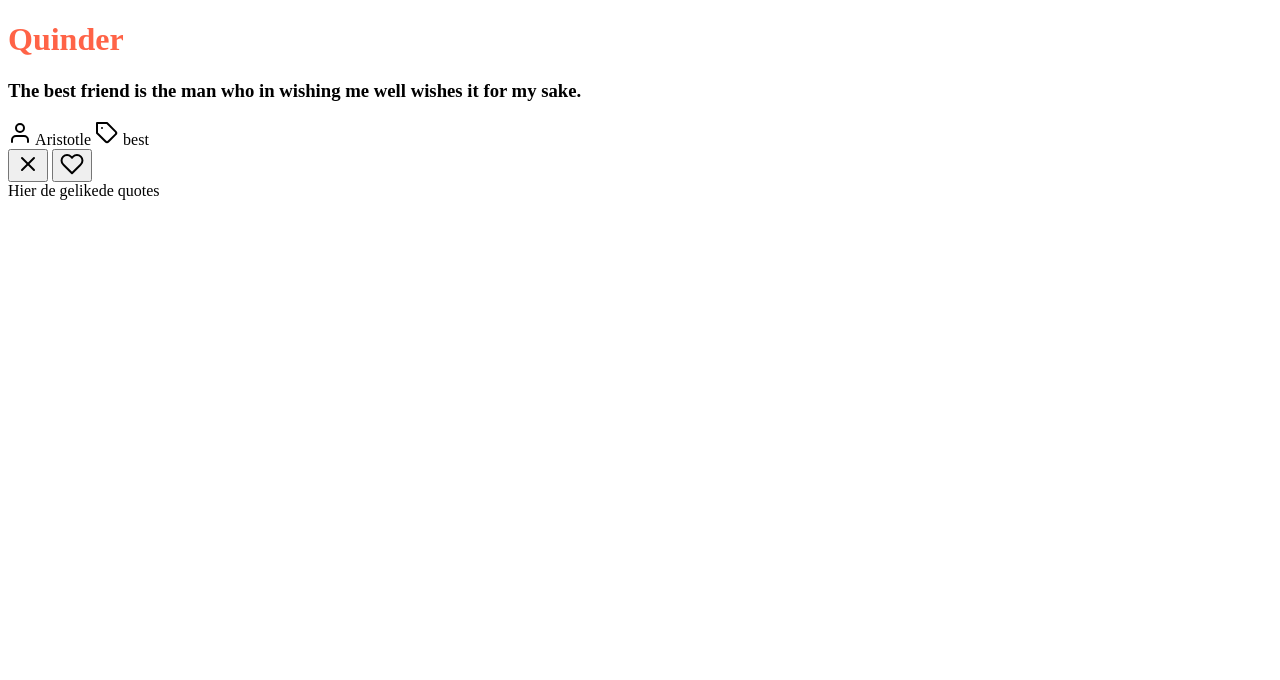
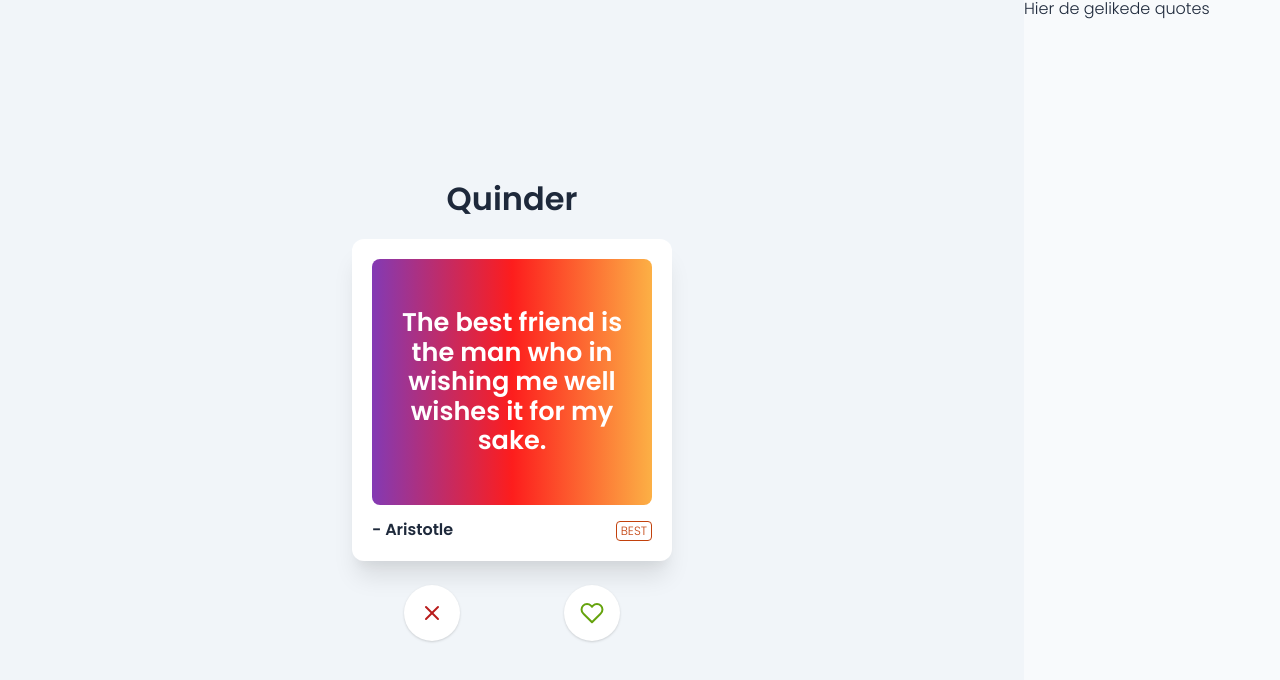
Before and after one commit to StefGeraets/quinder, a website built with Parcel: page src/index.html in a window 1280 px wide. Built offline with nearby package versions, Linux system fonts and the light colour scheme.

Commit message:
Basic card layout for desktop

```diff
--- a/src/index.html
+++ b/src/index.html
@@ -5,38 +5,34 @@
   <meta http-equiv="X-UA-Compatible" content="IE=edge">
   <meta name="viewport" content="width=device-width, initial-scale=1.0">
   <title>Quinder</title>
+
+  <link rel="preconnect" href="https://fonts.gstatic.com">
+  <link href="https://fonts.googleapis.com/css2?family=Poppins:wght@300;600&display=swap" rel="stylesheet">
+
   <link rel="stylesheet" type="text/css" href="scss/main.scss">
 </head>
 <body>
   <div class="app">
     <div class="main">
       <h1>Quinder</h1>
+
       <div class="quote-container">
         <div class="quote">
-          <h3 class="quote-title">
-            The best friend is the man who in wishing me well wishes it for my sake.
-          </h3>
+          <div class="quote-box">
+            <h3 class="quote-title">
+              The best friend is the man who in wishing me well wishes it for my sake.
+            </h3>
+          </div>
           <div class="quote-meta">
-            <span class="quote-author">
-              <svg xmlns="http://www.w3.org/2000/svg" width="24" height="24" viewBox="0 0 24 24" fill="none" stroke="currentColor"
-                stroke-width="2" stroke-linecap="round" stroke-linejoin="round" class="feather feather-user">
-                <title>Author</title>
-                <path d="M20 21v-2a4 4 0 0 0-4-4H8a4 4 0 0 0-4 4v2"></path>
-                <circle cx="12" cy="7" r="4"></circle>
-              </svg>
-              Aristotle
-            </span>
-            <span class="quote-tag">
-              <svg xmlns="http://www.w3.org/2000/svg" width="24" height="24" viewBox="0 0 24 24" fill="none" stroke="currentColor"
-                stroke-width="2" stroke-linecap="round" stroke-linejoin="round" class="feather feather-tag">
-                <title>Tag</title>
-                <path d="M20.59 13.41l-7.17 7.17a2 2 0 0 1-2.83 0L2 12V2h10l8.59 8.59a2 2 0 0 1 0 2.82z"></path>
-                <line x1="7" y1="7" x2="7.01" y2="7"></line>
-              </svg>
-              best
-            </span>
+            <div class="quote-author">
+              - <span>Aristotle</span>
+            </div>
+            <div class="quote-tag">
+              <span>best</span>
+            </div>
           </div>
         </div>
+
         <div class="actions">
           <button class="btn btn-dislike" role="button">
             <svg xmlns="http://www.w3.org/2000/svg" width="24" height="24" viewBox="0 0 24 24" fill="none" stroke="currentColor"
--- /dev/null
+++ b/src/scss/base/_normalize.scss
@@ -0,0 +1,285 @@
+/*! modern-normalize v1.1.0 | MIT License | https://github.com/sindresorhus/modern-normalize */
+
+/*
+Document
+========
+*/
+
+/**
+Use a better box model (opinionated).
+*/
+
+*,
+::before,
+::after {
+	box-sizing: border-box;
+}
+
+/**
+1. Correct the line height in all browsers.
+2. Prevent adjustments of font size after orientation changes in iOS.
+3. Use a more readable tab size (opinionated).
+*/
+
+html {
+	line-height: 1.15; /* 1 */
+	-webkit-text-size-adjust: 100%; /* 2 */
+	-moz-tab-size: 4; /* 3 */
+	tab-size: 4; /* 3 */
+}
+
+/*
+Sections
+========
+*/
+
+/**
+1. Remove the margin in all browsers.
+2. Improve consistency of default fonts in all browsers. (https://github.com/sindresorhus/modern-normalize/issues/3)
+*/
+
+body {
+	margin: 0; /* 1 */
+	font-family:
+		system-ui,
+		-apple-system, /* Firefox supports this but not yet `system-ui` */
+		'Segoe UI',
+		Roboto,
+		Helvetica,
+		Arial,
+		sans-serif,
+		'Apple Color Emoji',
+		'Segoe UI Emoji'; /* 2 */
+}
+
+/*
+Grouping content
+================
+*/
+
+/**
+1. Add the correct height in Firefox.
+2. Correct the inheritance of border color in Firefox. (https://bugzilla.mozilla.org/show_bug.cgi?id=190655)
+*/
+
+hr {
+	height: 0; /* 1 */
+	color: inherit; /* 2 */
+}
+
+/*
+Text-level semantics
+====================
+*/
+
+/**
+Add the correct text decoration in Chrome, Edge, and Safari.
+*/
+
+abbr[title] {
+	text-decoration: underline dotted;
+}
+
+/**
+Add the correct font weight in Edge and Safari.
+*/
+
+b,
+strong {
+	font-weight: bolder;
+}
+
+/**
+1. Improve consistency of default fonts in all browsers. (https://github.com/sindresorhus/modern-normalize/issues/3)
+2. Correct the odd 'em' font sizing in all browsers.
+*/
+
+code,
+kbd,
+samp,
+pre {
+	font-family:
+		ui-monospace,
+		SFMono-Regular,
+		Consolas,
+		'Liberation Mono',
+		Menlo,
+		monospace; /* 1 */
+	font-size: 1em; /* 2 */
+}
+
+/**
+Add the correct font size in all browsers.
+*/
+
+small {
+	font-size: 80%;
+}
+
+/**
+Prevent 'sub' and 'sup' elements from affecting the line height in all browsers.
+*/
+
+sub,
+sup {
+	font-size: 75%;
+	line-height: 0;
+	position: relative;
+	vertical-align: baseline;
+}
+
+sub {
+	bottom: -0.25em;
+}
+
+sup {
+	top: -0.5em;
+}
+
+/*
+Tabular data
+============
+*/
+
+/**
+1. Remove text indentation from table contents in Chrome and Safari. (https://bugs.chromium.org/p/chromium/issues/detail?id=999088, https://bugs.webkit.org/show_bug.cgi?id=201297)
+2. Correct table border color inheritance in all Chrome and Safari. (https://bugs.chromium.org/p/chromium/issues/detail?id=935729, https://bugs.webkit.org/show_bug.cgi?id=195016)
+*/
+
+table {
+	text-indent: 0; /* 1 */
+	border-color: inherit; /* 2 */
+}
+
+/*
+Forms
+=====
+*/
+
+/**
+1. Change the font styles in all browsers.
+2. Remove the margin in Firefox and Safari.
+*/
+
+button,
+input,
+optgroup,
+select,
+textarea {
+	font-family: inherit; /* 1 */
+	font-size: 100%; /* 1 */
+	line-height: 1.15; /* 1 */
+	margin: 0; /* 2 */
+}
+
+/**
+Remove the inheritance of text transform in Edge and Firefox.
+*/
+
+button,
+select {
+	text-transform: none;
+}
+
+/**
+Correct the inability to style clickable types in iOS and Safari.
+*/
+
+button,
+[type='button'],
+[type='reset'],
+[type='submit'] {
+	-webkit-appearance: button;
+}
+
+/**
+Remove the inner border and padding in Firefox.
+*/
+
+::-moz-focus-inner {
+	border-style: none;
+	padding: 0;
+}
+
+/**
+Restore the focus styles unset by the previous rule.
+*/
+
+:-moz-focusring {
+	outline: 1px dotted ButtonText;
+}
+
+/**
+Remove the additional ':invalid' styles in Firefox.
+See: https://github.com/mozilla/gecko-dev/blob/2f9eacd9d3d995c937b4251a5557d95d494c9be1/layout/style/res/forms.css#L728-L737
+*/
+
+:-moz-ui-invalid {
+	box-shadow: none;
+}
+
+/**
+Remove the padding so developers are not caught out when they zero out 'fieldset' elements in all browsers.
+*/
+
+legend {
+	padding: 0;
+}
+
+/**
+Add the correct vertical alignment in Chrome and Firefox.
+*/
+
+progress {
+	vertical-align: baseline;
+}
+
+/**
+Correct the cursor style of increment and decrement buttons in Safari.
+*/
+
+::-webkit-inner-spin-button,
+::-webkit-outer-spin-button {
+	height: auto;
+}
+
+/**
+1. Correct the odd appearance in Chrome and Safari.
+2. Correct the outline style in Safari.
+*/
+
+[type='search'] {
+	-webkit-appearance: textfield; /* 1 */
+	outline-offset: -2px; /* 2 */
+}
+
+/**
+Remove the inner padding in Chrome and Safari on macOS.
+*/
+
+::-webkit-search-decoration {
+	-webkit-appearance: none;
+}
+
+/**
+1. Correct the inability to style clickable types in iOS and Safari.
+2. Change font properties to 'inherit' in Safari.
+*/
+
+::-webkit-file-upload-button {
+	-webkit-appearance: button; /* 1 */
+	font: inherit; /* 2 */
+}
+
+/*
+Interactive
+===========
+*/
+
+/*
+Add the correct display in Chrome and Safari.
+*/
+
+summary {
+	display: list-item;
+}
--- /dev/null
+++ b/src/scss/base/_typography.scss
@@ -0,0 +1,5 @@
+body {
+  font-family: 'Poppins', sans-serif;
+  font-size: 16px;
+  color: $c-gray-800;
+}
--- /dev/null
+++ b/src/scss/components/_actions.scss
@@ -0,0 +1,5 @@
+.actions {
+  display: flex;
+  justify-content: space-around;
+  margin-top: 24px;
+}
--- /dev/null
+++ b/src/scss/components/_buttons.scss
@@ -0,0 +1,20 @@
+.btn {
+  border: none;
+  background: $c-white;
+  border-radius: 100%;
+  width: 56px;
+  height: 56px;
+  padding: 0;
+  line-height: 0;
+  cursor: pointer;
+  box-shadow: $shadow;
+  color: $c-gray-400;
+}
+
+.btn-dislike {
+  color: $c-red-700;
+}
+
+.btn-like {
+  color: $c-green-600;
+}
--- /dev/null
+++ b/src/scss/components/_card.scss
@@ -0,0 +1,42 @@
+.quote {
+  background: $c-white;
+  border-radius: 12px;
+  box-shadow: $shadow-xl;
+  padding: 20px;
+}
+
+.quote-box {
+  background: $gradient-200;
+  border-radius: 8px;
+  padding: 24px;
+  color: $c-white;
+}
+
+.quote-title {
+  text-align: center;
+  font-size: 2vw;
+}
+
+.quote-meta {
+  display: flex;
+  justify-content: space-between;
+  margin-top: 16px;
+}
+
+.quote-author {
+  font-weight: 600;
+}
+
+.quote-tag {
+  display: flex;
+  justify-content: flex-end;
+  gap: 8px;
+  span {
+    border: 1px solid $c-orange-700;
+    color: $c-orange-700;
+    padding: 2px 4px;
+    font-size: 0.75rem;
+    text-transform: uppercase;
+    border-radius: 4px;
+  }
+}
--- /dev/null
+++ b/src/scss/layout/_main.scss
@@ -0,0 +1,12 @@
+.main {
+  background: $c-gray-100;
+  flex: 1;
+  display: flex;
+  align-items: center;
+  justify-content: center;
+  flex-direction: column;
+}
+
+.quote-container {
+  max-width: 25vw;
+}
--- /dev/null
+++ b/src/scss/layout/_page.scss
@@ -0,0 +1,5 @@
+.app {
+  display: flex;
+  width: 100vw;
+  height: 100vh;
+}
--- /dev/null
+++ b/src/scss/layout/_sidebar.scss
@@ -0,0 +1,4 @@
+.sidebar {
+  background: $c-gray-50;
+  flex: 0 0 20%;
+}
--- a/src/scss/main.scss
+++ b/src/scss/main.scss
@@ -1,5 +1,18 @@
-$color: tomato;
+@charset 'utf-8';
 
-h1 {
-  color: $color;
-}
+// Utils
+@import './utils/variables';
+
+// Base
+@import './base/normalize';
+@import './base/typography';
+
+// Components
+@import './components/actions';
+@import './components/buttons';
+@import './components/card';
+
+// Layout
+@import './layout/page';
+@import './layout/main';
+@import './layout/sidebar';
--- /dev/null
+++ b/src/scss/utils/_variables.scss
@@ -0,0 +1,37 @@
+// Colors
+$c-white: #fff;
+
+$c-gray-50:  #F8FAFC;
+$c-gray-100: #F1F5F9;
+$c-gray-200: #E2E8F0;
+$c-gray-300: #CBD5E1;
+$c-gray-400: #94A3B8;
+$c-gray-500: #64748B;
+$c-gray-600: #475569;
+$c-gray-700: #334155;
+$c-gray-800: #1E293B;
+$c-gray-900: #0F172A;
+
+$c-orange-600: #EA580C;
+$c-orange-700: #C2410C;
+
+$c-red-700: #B91C1C;
+$c-red-800: #991B1B;
+
+$c-green-600: #65A30D;
+$c-green-700: #4D7C0F;
+
+
+// Gradients
+$gradient-100: linear-gradient(to right, #ff0084, #33001b);
+$gradient-200: linear-gradient(to right, #833ab4, #fd1d1d, #fcb045);
+
+// Shadows
+$shadow-sm: 0 1px 2px 0 rgba(0, 0, 0, 0.05);
+$shadow: 0 1px 3px 0 rgba(0, 0, 0, 0.1), 0 1px 2px 0 rgba(0, 0, 0, 0.06);
+$shadow-md: 0 4px 6px -1px rgba(0, 0, 0, 0.1), 0 2px 4px -1px rgba(0, 0, 0, 0.06);
+$shadow-lg: 0 10px 15px -3px rgba(0, 0, 0, 0.1), 0 4px 6px -2px rgba(0, 0, 0, 0.05);
+$shadow-xl: 0 20px 25px -5px rgba(0, 0, 0, 0.1), 0 10px 10px -5px rgba(0, 0, 0, 0.04);
+$shadow-2xl: 0 25px 50px -12px rgba(0, 0, 0, 0.25);
+
+// Spacing
```
